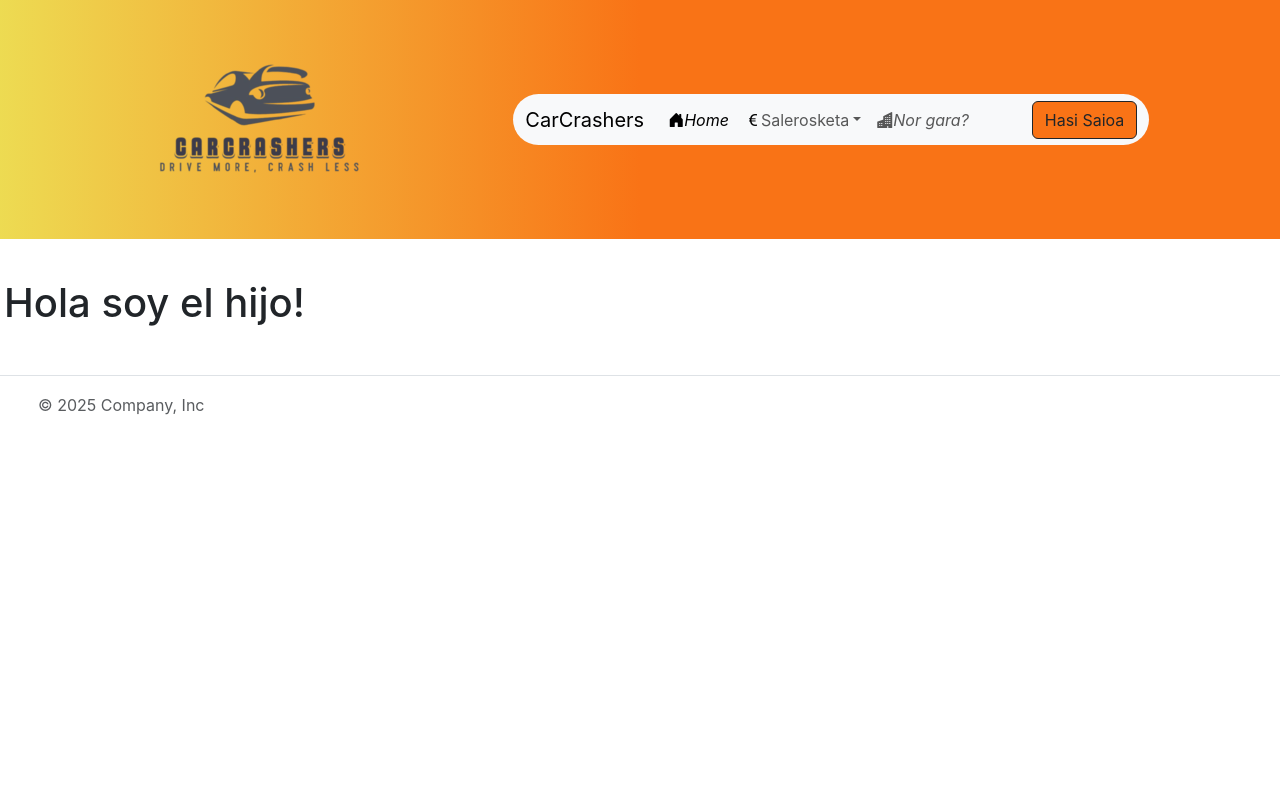
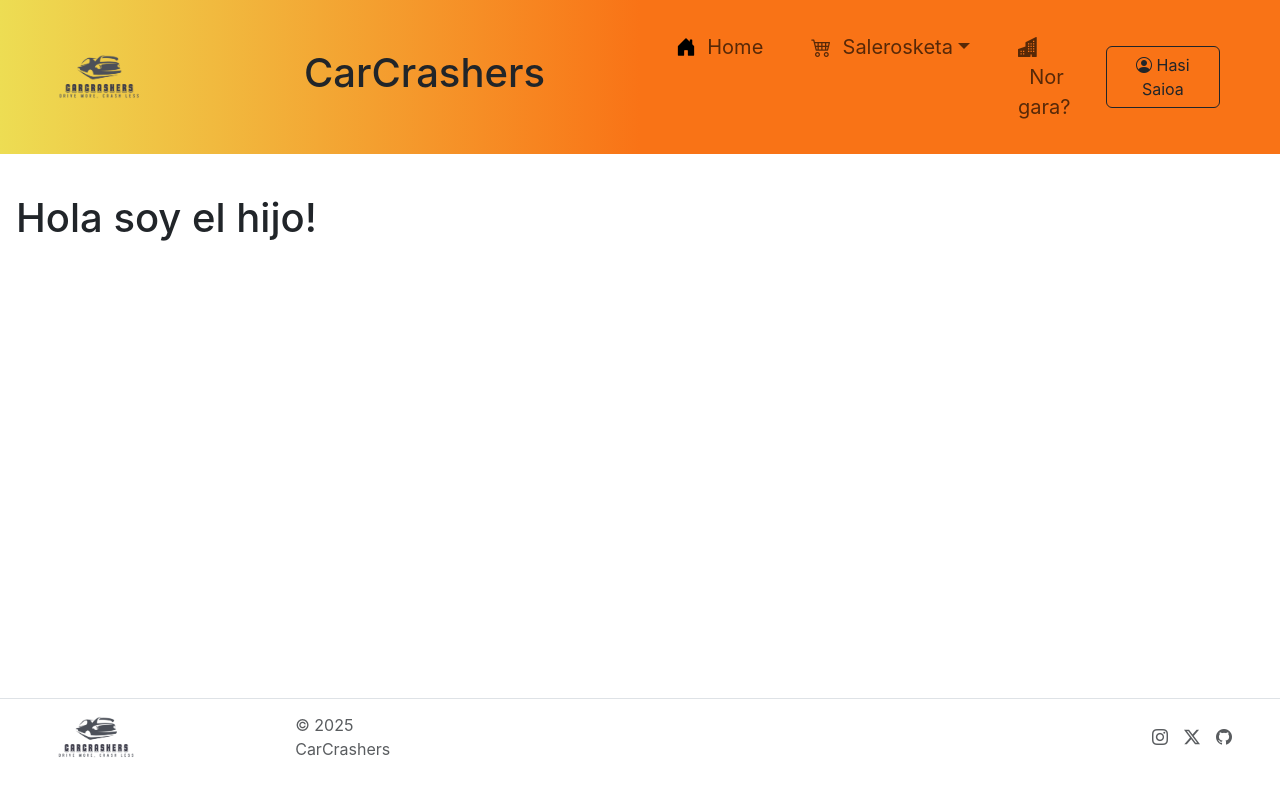
Before and after one commit to CarCrashers/Erronka, a React (Create React App) app in the folder car_crashers_ui/: page / in a window 1280 px wide. Shown: the top 796 px of the page. Built offline with nearby package versions, Linux system fonts and the light colour scheme.

Commit message:
Nav + footer aldatuta

```diff
--- a/car_crashers_ui/src/components/layout/layout.css
+++ b/car_crashers_ui/src/components/layout/layout.css
@@ -6,3 +6,19 @@
     background: #EDDD53;
     background: linear-gradient(90deg, rgba(237, 221, 83, 1) 0%, rgba(249, 115, 22, 1) 50%);
 }
+
+.logo{
+    width: 40%;
+    height: auto;
+}
+
+img{
+    width: 40%;
+    height: auto;
+}
+
+.app-layout {
+  min-height: 100vh;
+  display: flex;
+  flex-direction: column;
+}
--- a/car_crashers_ui/src/components/layout/layout.js
+++ b/car_crashers_ui/src/components/layout/layout.js
@@ -6,12 +6,13 @@ import "./layout.css";
 
 function Layout({ children }) {
   return (
-    <div class="row">
-      <header class="text-white p-3 mb-4 header-orange d-flex flex-row justify-content-evenly align-items-center">
-        <div>
+    <div className="d-flex flex-column min-vh-100">
+      <header className="p-3 px-5 mb-4 header-orange d-flex flex-row justify-content-between align-items-center">
+        <div className="d-flex d-row align-items-center justify-content-around">
           <a href="index.html">
-            <img class="h-50" src={Logo} alt="Logo"></img>
+            <img className="logo" src={Logo} alt="Logo"></img>
           </a>
+          <a className="navbar-brand" href="#"><h1>CarCrashers</h1></a>
           {/* ¿Aqui el nombre? O solo en el navBar*/}
         </div>
         <React.StrictMode>
@@ -19,41 +20,46 @@ function Layout({ children }) {
         </React.StrictMode>
       </header>
 
-      <main style={{ padding: "1rem" }}>{children}</main>
-      <footer class="d-flex flex-wrap justify-content-between align-items-center py-3 my-4 border-top">
+      <main className="flex-fill" style={{ padding: "1rem" }}>{children}</main>
+
+      <footer className="d-flex flex-wrap justify-content-between align-items-center px-5 my-4 border-top">
         {" "}
-        <div class="col-md-4 d-flex align-items-center">
+        <div className="col-md-4 d-flex align-items-center">
           {" "}
-          <a
-            href="/"
-            class="mb-3 me-2 mb-md-0 text-body-secondary text-decoration-none lh-1"
-            aria-label="Bootstrap"
-          >
+          <a href="/" className="mb-3 me-2 mb-md-0 text-body-secondary text-decoration-none lh-1" aria-label="Bootstrap">
+          {" "}
+            <img className="h-50" src={Logo} alt="Logo"></img>
             {" "}
-            <svg
-              class="bi"
-              width="30"
-              height="24"
-              aria-hidden="true"
-            ></svg>{" "}
-          </a>{" "}
-          <span class="mb-3 mb-md-0 text-body-secondary">
-            © 2025 Company, Inc
-          </span>{" "}
-        </div>{" "}
-        <ul class="nav col-md-4 justify-content-end list-unstyled d-flex">
+          </a>
           {" "}
-          <li class="ms-3">
-            <a class="text-body-secondary" href="#" aria-label="Instagram">
-              <svg class="bi" width="24" height="24" aria-hidden="true"></svg>
+          <span className="mb-3 mb-md-0 text-body-secondary">
+            © 2025 CarCrashers
+          </span>
+          {" "}
+        </div>
+        {" "}
+        <ul className="nav col-md-4 justify-content-end list-unstyled d-flex">
+          {" "}
+          <li className="ms-3">
+            <a className="text-body-secondary" href="#" aria-label="Instagram">
+              <i class="bi bi-instagram"></i>
             </a>
-          </li>{" "}
-          <li class="ms-3">
-            <a class="text-body-secondary" href="#" aria-label="Facebook">
-              <svg class="bi" width="24" height="24"></svg>
+          </li>
+          {" "}
+          <li className="ms-3">
+            <a className="text-body-secondary" href="#" aria-label="Facebook">
+              <i class="bi bi-twitter-x"></i>
             </a>
-          </li>{" "}
-        </ul>{" "}
+          </li>
+          {" "}
+          <li className="ms-3">
+            <a className="text-body-secondary" href="#" aria-label="Facebook">
+              <i class="bi bi-github"></i>
+            </a>
+          </li>
+          {" "}
+        </ul>
+        {" "}
       </footer>
     </div>
   );
--- a/car_crashers_ui/src/components/navBar.js
+++ b/car_crashers_ui/src/components/navBar.js
@@ -1,37 +1,37 @@
 import './layout/layout.css';
-
 
 
 function navBar() {
   return (
-    <nav class="navbar navbar-expand-lg bg-body-tertiary rounded-5 h-25 w-50">
-        <div class="container d-flex flex-row justify-content-evenly align-items-center w-100 h-100">
-            <a class="navbar-brand" href="#">CarCrashers</a>
-            <button class="navbar-toggler" type="button" data-bs-toggle="collapse" data-bs-target="#navbarNavAltMarkup" aria-controls="navbarNavAltMarkup" aria-expanded="false" aria-label="Toggle navigation">
-            <span class="navbar-toggler-icon"></span>
+    <nav className="navbar navbar-expand-lg rounded-5 h-25 w-50">
+        <div className="container d-flex flex-row justify-content-evenly align-items-center w-100 h-100">
+            <button className="navbar-toggler" type="button" data-bs-toggle="collapse" data-bs-target="#navbarNavAltMarkup" aria-controls="navbarNavAltMarkup" aria-expanded="false" aria-label="Toggle navigation">
+                <span className="navbar-toggler-icon"></span>
             </button>
-            <div class="collapse navbar-collapse" id="navbarNavAltMarkup">
-            <div class="navbar-nav">
-                <a class="nav-link" href="#">
-                    <i class="bi bi-house-door-fill text-black">Home</i>
+            <div className="collapse navbar-collapse" id="navbarNavAltMarkup">
+            <div className="navbar-nav">
+                <a className="nav-link d-flex d-row px-4 fs-5" href="#">
+                    <i className="bi bi-house-door-fill text-black"></i>
+                    &nbsp;&nbsp;Home
                 </a>
-                 <li class="nav-item dropdown">
-                    <a class="nav-link dropdown-toggle" href="#" role="button" data-bs-toggle="dropdown" aria-expanded="false">
-                         <i class="bi bi-currency-euro text-black"></i>
-                        Salerosketa
+                <li className="nav-item dropdown">
+                    <a className="nav-link dropdown-toggle px-4 fs-5" href="#" role="button" data-bs-toggle="dropdown" aria-expanded="false">
+                        <i className="bi bi-cart4"></i>
+                        &nbsp;&nbsp;Salerosketa
                     </a>
-                    <ul class="dropdown-menu">
-                        <li><a class="dropdown-item" href="#">Erosi</a></li>
-                        <li><a class="dropdown-item" href="#">Saldu</a></li>
+                    <ul className="dropdown-menu">
+                        <li><a className="dropdown-item" href="#"><i class="bi bi-basket2-fill"></i>&nbsp;&nbsp;Erosi</a></li>
+                        <li><a className="dropdown-item" href="#"><i class="bi bi-box-seam-fill"></i>&nbsp;&nbsp;Saldu</a></li>
                     </ul>
                 </li>
 
-                <a class="nav-link" href="#">
-                <i class="bi bi-buildings-fill">Nor gara?</i>
+                <a className="nav-link px-4 fs-5" href="#">
+                    <i className="bi bi-buildings-fill"></i>
+                    &nbsp;&nbsp;Nor gara?
                 </a>
             </div>
             </div>
-            <button class="btn btn-outline-dark bg-orange" type="submit">Hasi Saioa </button>
+            <button className="btn btn-outline-dark bg-orange" type="submit"><i className="bi bi-person-circle"></i> Hasi Saioa</button>
         </div>
     </nav>
   );
```
Also changed, not shown: 1 other file (tests, documents, lock files or other folders).
